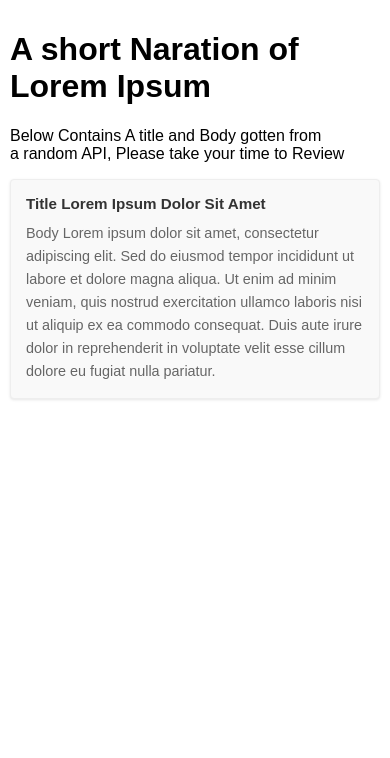
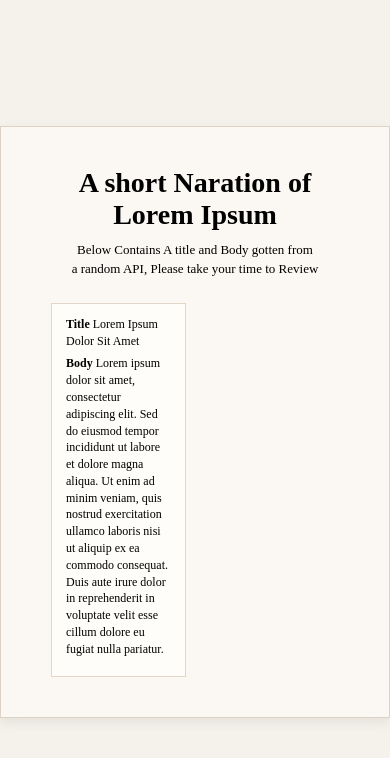
Before and after one commit to acciojob/lorem-redux-handesaurabh, a React app: page / in a window 390 px wide. Shown: the top 758 px of the page. Built offline with nearby package versions, Linux system fonts and the light colour scheme; no server answers.

Commit message:
Update App.css

```diff
--- a/src/styles/App.css
+++ b/src/styles/App.css
@@ -1,116 +1,64 @@
 body {
-  font-family: Arial, sans-serif;
   margin: 0;
-  padding: 20px;
-  background-color: white;
+  padding: 0;
+  background-color: #f5f1eb;
+  font-family: "Times New Roman", Georgia, serif;
 }
 
-.app {
-  max-width: 1200px;
-  margin: 0 auto;
+.page {
+  min-height: 100vh;
+  display: flex;
+  align-items: center;
+  justify-content: center;
 }
 
-.header {
-  margin-bottom: 30px;
-  padding-bottom: 20px;
-  border-bottom: 2px solid #ddd;
+.card {
+  background-color: #fbf7f2;
+  padding: 40px 50px;
+  border: 1px solid #ddd2c4;
+  box-shadow: 0 4px 12px rgba(0, 0, 0, 0.08);
+  text-align: center;
 }
 
-.header h1 {
-  margin: 0 0 15px 0;
-  font-size: 2em;
-  font-weight: bold;
-  color: #333;
+.main-title {
+  font-size: 28px;
+  margin: 0 0 10px;
 }
 
-.header p[data-testid="subtitle"] {
-  margin: 10px 0 0 0;
-  font-size: 1em;
-  color: #666;
-  font-weight: normal;
-  line-height: 1.6;
+.subtitle {
+  font-size: 13px;
+  margin: 0 0 25px;
+  line-height: 1.4;
 }
 
-h4 {
-  margin: 10px 0;
-  font-size: 0.95em;
-  color: #555;
-}
-
-.posts-list {
-  list-style-type: none;
-  padding: 0;
-  margin: 0;
+.loading-text,
+.error-text {
+  margin-bottom: 20px;
 }
 
 .grid-container {
   display: grid;
   grid-template-columns: repeat(2, 1fr);
-  gap: 20px;
+  gap: 14px 18px;
   list-style-type: none;
   padding: 0;
   margin: 0;
+  text-align: left;
 }
 
 .grid-item {
-  background-color: #f9f9f9;
-  padding: 15px;
-  border: 1px solid #eee;
-  border-radius: 4px;
-  box-shadow: 0 1px 3px rgba(0, 0, 0, 0.1);
-  transition: box-shadow 0.3s ease;
+  border: 1px solid #e3d6c6;
+  padding: 12px 14px;
+  background-color: #fffdf9;
+  font-size: 12px;
 }
 
-.grid-item:hover {
-  box-shadow: 0 2px 6px rgba(0, 0, 0, 0.15);
+.title,
+.body {
+  margin: 0 0 6px;
+  line-height: 1.4;
 }
 
-.title {
+.label {
   font-weight: bold;
-  margin: 0 0 10px 0;
-  color: #333;
-  font-size: 0.95em;
 }
-
-.body {
-  color: #666;
-  line-height: 1.6;
-  font-size: 0.9em;
-  margin: 0;
-  word-wrap: break-word;
-}
-
-[data-testid="loading"] {
-  text-align: center;
-  color: #0066cc;
-  font-size: 1.1em;
-  margin: 20px 0;
-}
-
-[data-testid="error"] {
-  background-color: #ffe0e0;
-  color: #cc0000;
-  padding: 15px;
-  border-radius: 4px;
-  border: 1px solid #ff9999;
-  margin: 20px 0;
-  font-size: 0.95em;
-}
-
-@media (max-width: 768px) {
-  .grid-container {
-    grid-template-columns: 1fr;
-  }
-
-  .header h1 {
-    font-size: 1.5em;
-  }
-
-  .header h3 {
-    font-size: 0.95em;
-  }
-
-  body {
-    padding: 10px;
-  }
-}
```
